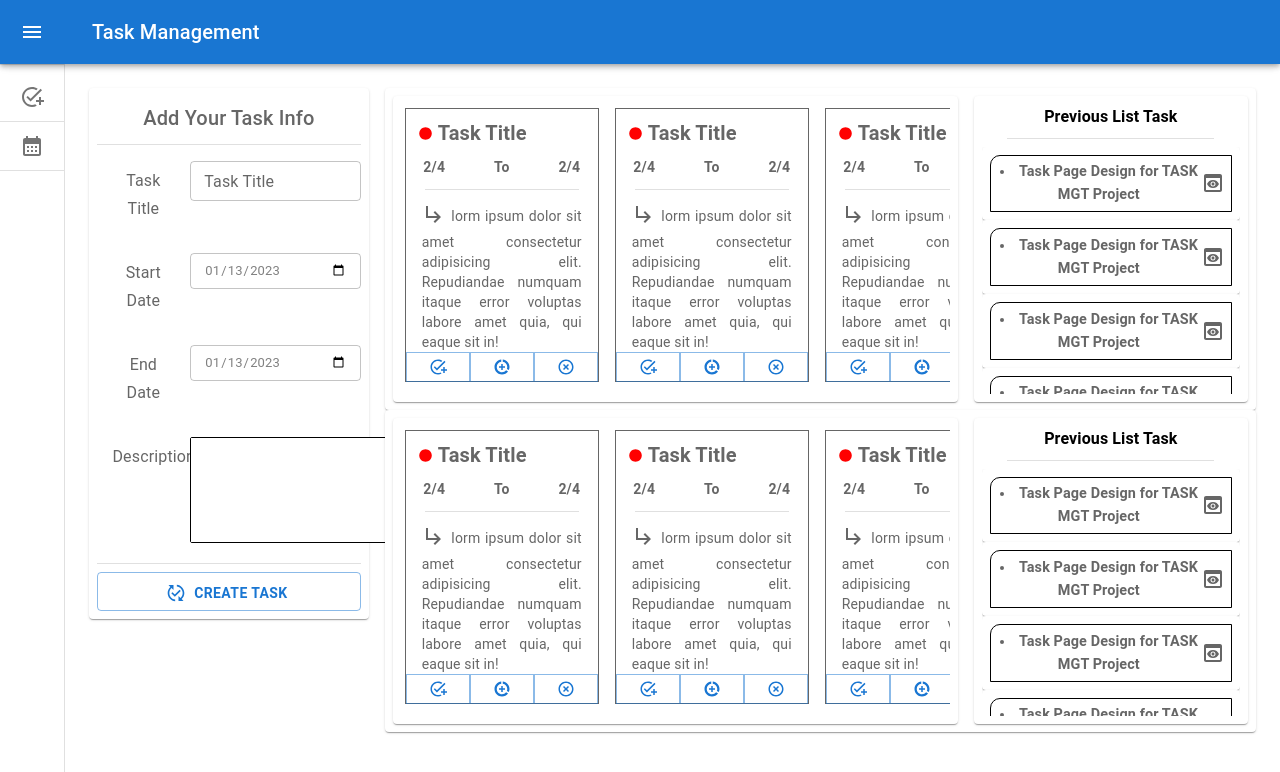
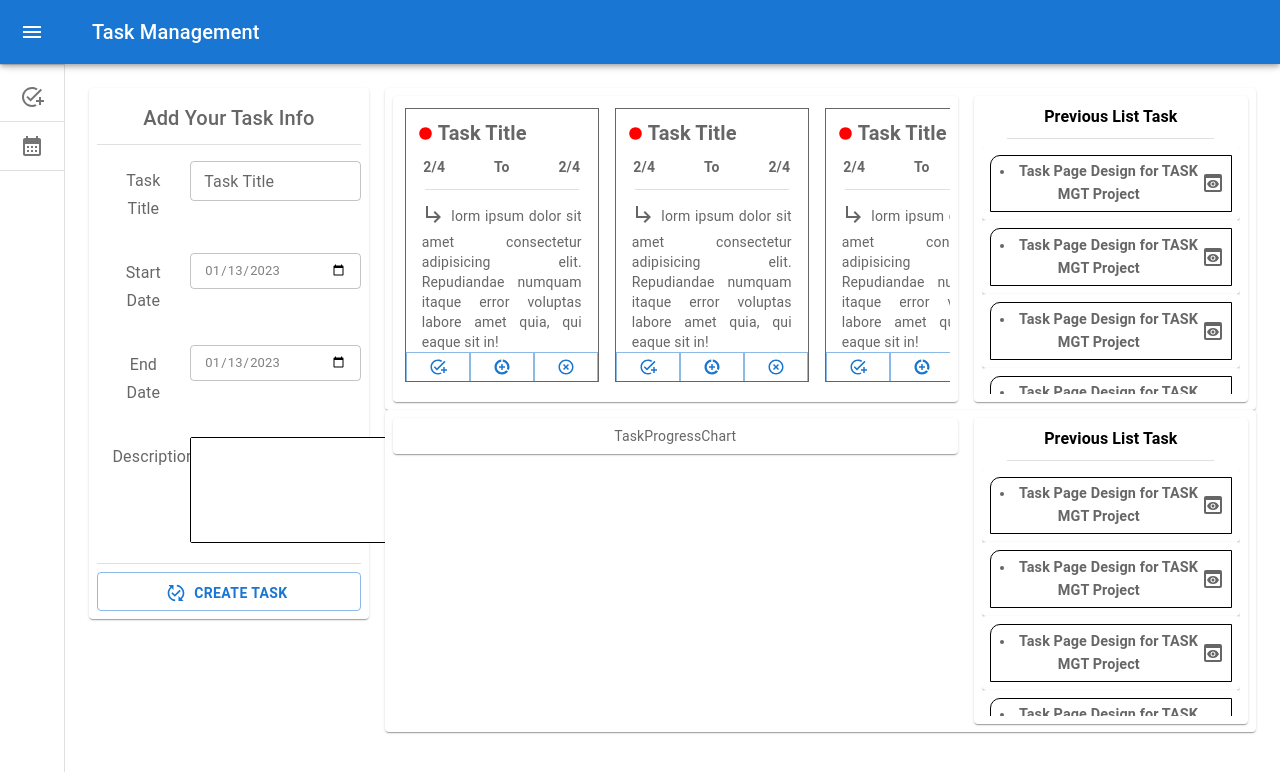
Before and after one commit to its-kayes/task-management-fe, a React (Vite) app: page /task in a window 1280 px wide. Shown: the top 772 px of the page. Built offline with nearby package versions, Linux system fonts and the light colour scheme.

Commit message:
make task progress chart component

```diff
--- /dev/null
+++ b/src/components/Task/TaskProgressChart.jsx
@@ -0,0 +1,5 @@
+export default function TaskProgressChart() {
+    return (
+        <div> TaskProgressChart </div>
+    )
+}
--- a/src/pages/Task.jsx
+++ b/src/pages/Task.jsx
@@ -6,6 +6,7 @@ import TaskTimeLine from '../components/Task/TaskTimeLine';
 import Test from './Test';
 import PreviousListTask from '../components/Task/PreviousListTask';
 import AddTask from '../components/Task/AddTask';
+import TaskProgressChart from '../components/Task/TaskProgressChart';
 
 const Item = styled(Paper)(({ theme }) => ({
     backgroundColor: theme.palette.mode === 'dark' ? '#1A2027' : '#fff',
@@ -45,13 +46,12 @@ export default function Task() {
                             <Grid container spacing={2}>
                                 <Grid item xs={6} md={8}>
                                     <Item>
-                                        <TaskTimeLine />
+                                        <TaskProgressChart />
                                     </Item>
                                 </Grid>
                                 <Grid item xs={6} md={4}>
                                     <Item>
                                         <PreviousListTask />
-                                        {/* <Test /> */}
                                     </Item>
                                 </Grid>
                             </Grid>
```
